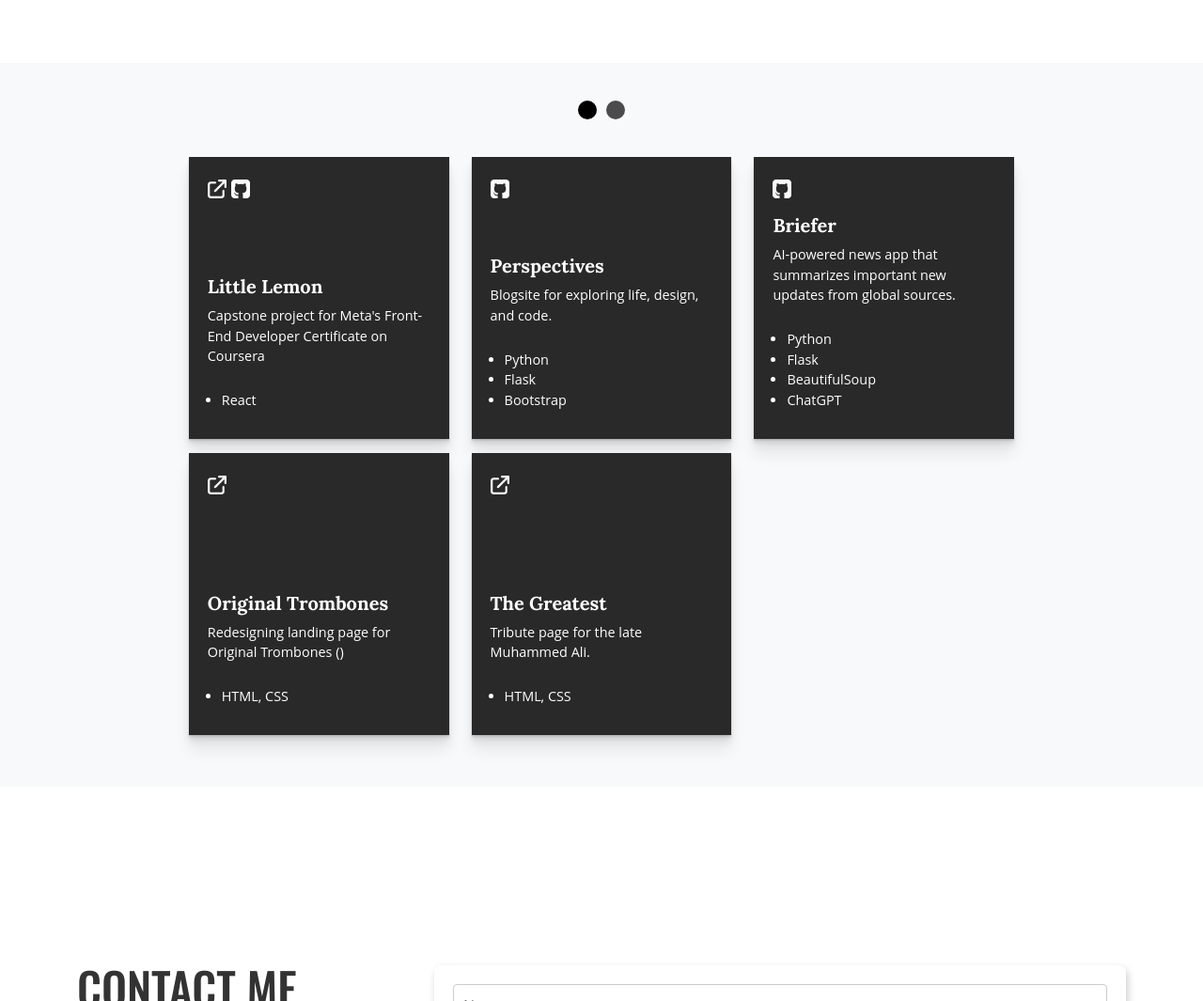
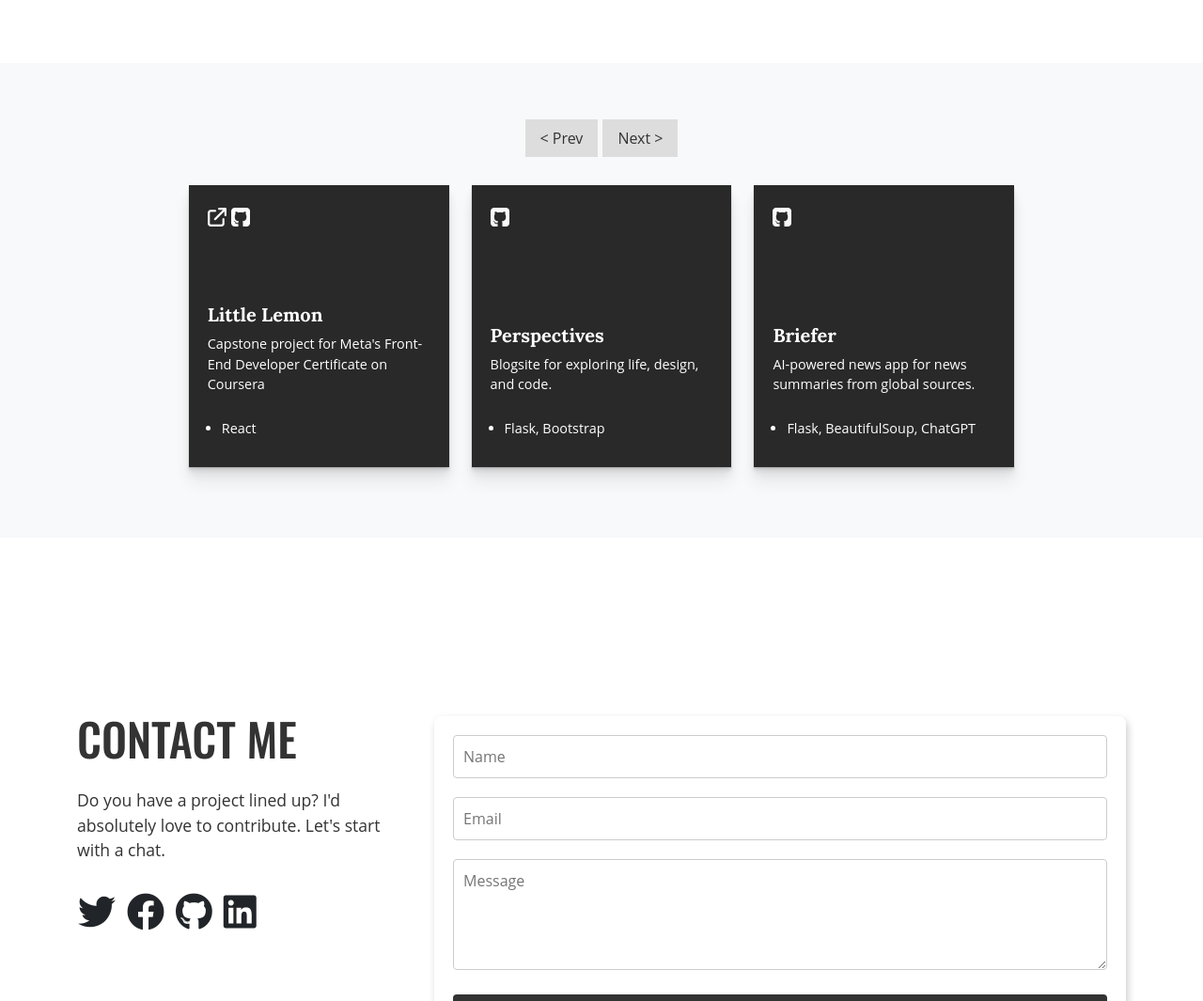
Before and after one commit to itsfeizl/itsfeizl.github.io, a plain HTML site: page index.html in a window 1280 px wide. Shown: the part 1544-2609 px from the top of the page at 94% size. Drawn offline with nearby package versions, Linux system fonts and the light colour scheme; a web font is replaced by a local one.

Commit message:
Update portfolio website

```diff
--- a/css/styles.css
+++ b/css/styles.css
@@ -195,13 +195,14 @@ img {
 
 .profile-pic {
     width: 34%;
-    margin: 0px auto -30px;
+    margin: 0px auto;
     overflow: visible;
     z-index: 30;
 }
 
 .profile-pic img {
-    max-width: 100%;
+    max-width: 95%;
+    margin-bottom: -30px;
 }
 
 .image-hr {
@@ -307,7 +308,7 @@ img {
 #projects {
     display: flex;
     flex-direction: column;
-    padding: 40px 20px;
+    padding: 60px 20px;
     margin-top: 0px;
     text-align: center;
     background-color: #F8F9FA;
@@ -339,40 +340,41 @@ img {
     box-shadow: rgba(0, 0, 0, 0.07) 0px 1px 1px, rgba(0, 0, 0, 0.07) 0px 2px 2px, rgba(0, 0, 0, 0.07) 0px 4px 4px, rgba(85, 84, 84, 0.07) 0px 8px 8px, rgba(2, 2, 2, 0.07) 0px 16px 16px;
 }
 
-.projects-navigation {
-    display: flex;
-    flex-direction: column;
-    justify-content: space-between;
-    margin: 0 auto 40px;
-    width: 100%;
-    padding: 0 10px;
-
-}
-
 .projects-navigation-box {
     display: flex;
     align-items: center;
     justify-content: center;
 }
 
-.category-links {
-    list-style-type: none;
-    padding: 0;
-    margin: 0;
-    display: flex;
+/* Add this CSS to your stylesheet or <style> tag */
+.pagination {
+    text-align: center;
+    margin-bottom: 30px;
   }
 
-  .category-link {
-    display: block;
-    width: 20px;
-    height: 20px;
-    border-radius: 50%;
-    margin-right: 10px;
-    background-color: #4b4b4d;
+  .prev-button {
+    margin-right: 5px;
   }
 
-  .category-link.active {
-    background-color: #000;
+  .prev-button,
+  .next-button {
+    border: none;
+    background-color: #ddd;
+    color: #333;
+    padding: 8px 16px;
+    cursor: pointer;
+  }
+
+  .prev-button[disabled],
+  .next-button[disabled] {
+    cursor: not-allowed;
+    color: #333;
+  }
+
+  .prev-button:hover:not([disabled]),
+  .next-button:hover:not([disabled]) {
+    background-color: #333;
+    color: #fff;
   }
 
 /*  END PROJECTS SECTION  */
--- a/index.html
+++ b/index.html
@@ -271,21 +271,19 @@
       <section id="projects">
         <div class="container projects-section">
           <div class="projects-navigation">
-
-            <!--<div class="section-heading section-heading-projects">
-              <h2>Some Things I've Built</h2>
-            </div>-->
             <div class="projects-navigation-box">
-              <!--<div class="horizontal-bars"></div>-->
+              <div class="pagination">
+                <button id="prev-button" class="prev-button" disabled>&lt; Prev</button>
+                <button id="next-button" class="next-button">Next &gt;</button>
+              </div>
+              <!--
               <ul class="category-links">
                 <li>
-                  <a href="#" class="category-link active" data-category="web-dev"></a>
+                  <a href="#" class="category-link active" data-category="all">All Projects</a>
                 </li>
-                <li>
-                  <a href="#" class="category-link m-0" data-category="ux-design"></a>
-                </li>
+                Add more category links as needed
               </ul>
-
+            -->
             </div>
           </div>
           <div class="row">
--- a/script/script.js
+++ b/script/script.js
@@ -3,93 +3,73 @@ const categoryLinks = document.querySelectorAll(".category-link");
 
       const projects = [
         {
+          title: "Little Lemon",
+          description:"Capstone project for Meta's Front-End Developer Certificate on Coursera",
+          category: "web-dev",
+          stack: ["React"],
           link: "images/external-link.png",
           linkhref: "https://littlelemongh.netlify.app/",
           git: "images/github-square.png",
           githref: "https://github.com/itsfeizl/little-lemon",
-          title: "Little Lemon",
-          description:
-            "Capstone project for Meta's Front-End Developer Certificate on Coursera",
-          category: "web-dev",
-          stack: ["React"],
         },
         {
+          title: "Perspectives",
+          description: "Blogsite for exploring life, design, and code.",
+          category: "web-dev",
+          stack: ["Flask, Bootstrap"],
           link: null,
           linkhref: null,
           git: "images/github-square.png",
           githref: "https://github.com/itsfeizl/Perspectives",
-          title: "Perspectives",
-          description: "Blogsite for exploring life, design, and code.",
-          category: "web-dev",
-          stack: ["Python", "Flask", "Bootstrap"],
         },
         {
+          title: "Briefer",
+          description: "AI-powered news app for news summaries from global sources.",
+          category: "web-dev",
+          stack: ["Flask, BeautifulSoup, ChatGPT"],
           link: null,
           linkhref: null,
           git: "images/github-square.png",
-          githref: "https://github.com/itsfeizl/little-lemon",
-          title: "Briefer",
-          description: "AI-powered news app that summarizes important new updates from global sources.",
-          category: "web-dev",
-          stack: ["Python", "Flask", "BeautifulSoup", "ChatGPT"],
+          githref: "https://github.com/itsfeizl/Briefer"
         },
         {
+          title: "Original Trombones",
+          description: "Landing page for Original Trombones (A capstone project for FreeCodeCamp's Responsive Web Design course)",
+          category: "web-dev",
+          stack: ["HTML, CSS"],
           link: "images/external-link.png",
           linkhref: "originaltrombonesgh.netlify.app",
           git: null,
-          githref: null,
-          title: "Original Trombones",
-          description: "Redesigning landing page for Original Trombones ()",
-          category: "web-dev",
-          stack: ["HTML, CSS"]
+          githref: null
         },
         {
+          title: "The Greatest",
+          description: "Tribute page for the late Muhammed Ali (A capstone project for FreeCodeCamp's Responsive Web Design course).",
+          category: "web-dev",
+          stack: ["HTML, CSS"],
           link: "images/external-link.png",
           linkhref: "algreatest.netlify.app",
           git: null,
-          githref: null,
-          title: "The Greatest",
-          description: "Tribute page for the late Muhammed Ali.",
-          category: "web-dev",
-          stack: ["HTML, CSS"]
-        },
-        {
-          link: "images/external-link.png",
-          linkhref: "https://littlelemongh.netlify.app/",
-          git: "images/github-square.png",
-          githref: "https://github.com/itsfeizl/little-lemon",
-          title: "Project 4",
-          description: "Description of Project 4",
-          category: "ux-design",
-          stack: ["Bootstrap", "React", "Node.js"],
-        },
-        {
-          link: "images/external-link.png",
-          linkhref: "https://littlelemongh.netlify.app/",
-          git: "images/github-square.png",
-          githref: "https://github.com/itsfeizl/little-lemon",
-          title: "Project 5",
-          description: "Description of Project 4",
-          category: "ux-design",
-          stack: ["Bootstrap", "React", "Node.js"],
-        },
-        {
-          link: "images/external-link.png",
-          linkhref: "https://littlelemongh.netlify.app/",
-          git: "images/github-square.png",
-          githref: "https://github.com/itsfeizl/little-lemon",
-          title: "Project 6",
-          description: "Description of Project 4",
-          category: "ux-design",
-          stack: ["Bootstrap", "React", "Node.js"],
-        },
+          githref: null
+        }
       ];
 
-      function displayProjects(category) {
+
+
+const prevButton = document.getElementById("prev-button");
+const nextButton = document.getElementById("next-button");
+
+// Initialize current page
+let currentPage = 0;
+
+// Function to display projects based on current page
+function displayProjects() {
   projectsContainer.innerHTML = "";
-        projects
-          .filter((project) => project.category === category)
-          .forEach((project) => {
+  const projectsPerPage = 3;
+  const startIndex = currentPage * projectsPerPage;
+  const endIndex = startIndex + projectsPerPage;
+
+  projects.slice(startIndex, endIndex).forEach((project) => {
     const projectHtml = `
     <div class="col-md-4 ">
       <div class="project" style="padding-bottom: 0">
@@ -125,20 +105,42 @@ const categoryLinks = document.querySelectorAll(".category-link");
   });
 }
 
+// Initial display of projects
+displayProjects();
 
+// Navigation event listeners
+nextButton.addEventListener("click", () => {
+  currentPage++;
+  displayProjects();
+  prevButton.disabled = false; // Enable the Previous button
+
+  // Disable the Next button if there are no more projects
+  if (currentPage * 3 >= projects.length - 3) {
+    nextButton.disabled = true;
+  }
+});
+
+prevButton.addEventListener("click", () => {
+  if (currentPage > 0) {
+    currentPage--;
+    displayProjects();
+    nextButton.disabled = false; // Enable the Next button
+    if (currentPage === 0) {
+      prevButton.disabled = true; // Disable the Previous button when on the first page
+    }
+  }
+});
 
 categoryLinks.forEach((link) => {
   link.addEventListener("click", function (event) {
     event.preventDefault();
-          const category = this.getAttribute("data-category");
     categoryLinks.forEach((link) => link.classList.remove("active"));
     this.classList.add("active");
-          displayProjects(category);
+    currentPage = 0; // Reset current page when changing category
+    displayProjects();
   });
 });
 
-      // Initial display of projects
-      displayProjects("web-dev");
 
       document.addEventListener("DOMContentLoaded", function () {
         const form = document.getElementById("contact-form");
```
Lines whose indentation alone changed are shown as unchanged.
